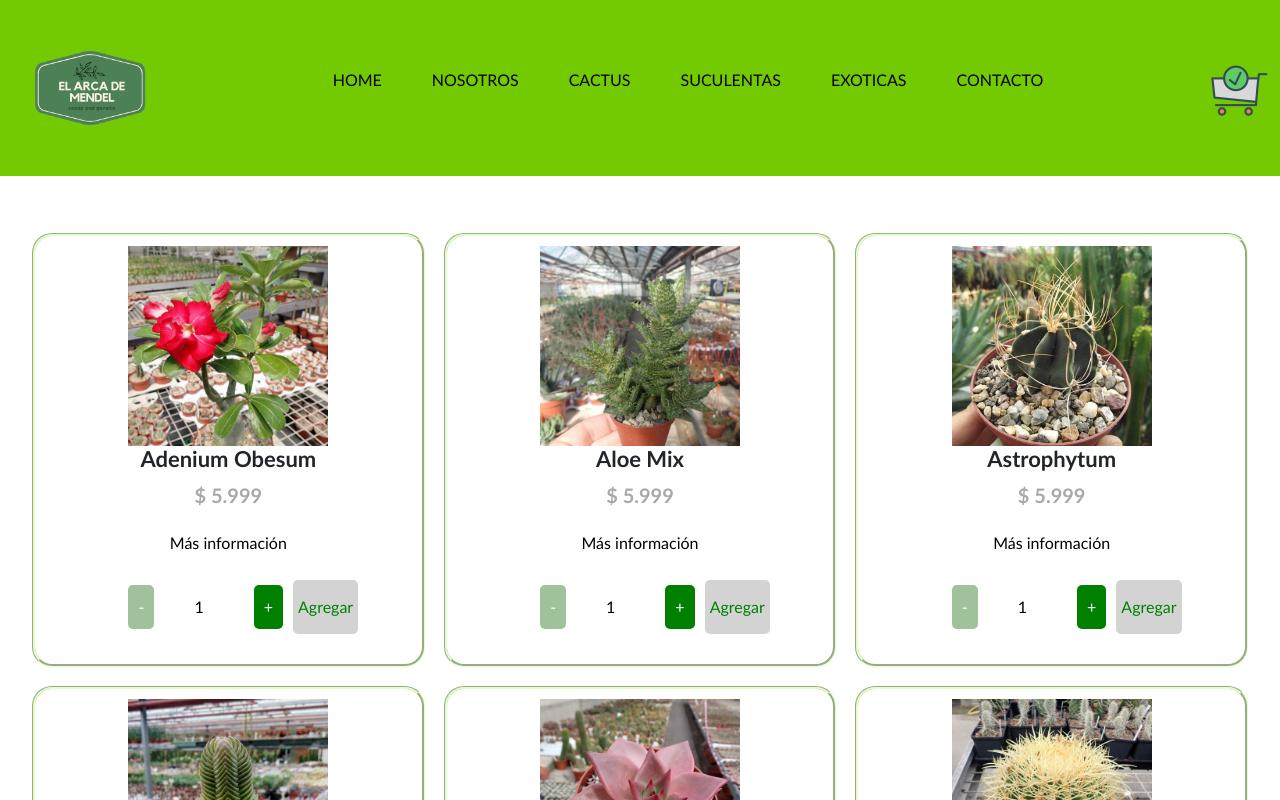
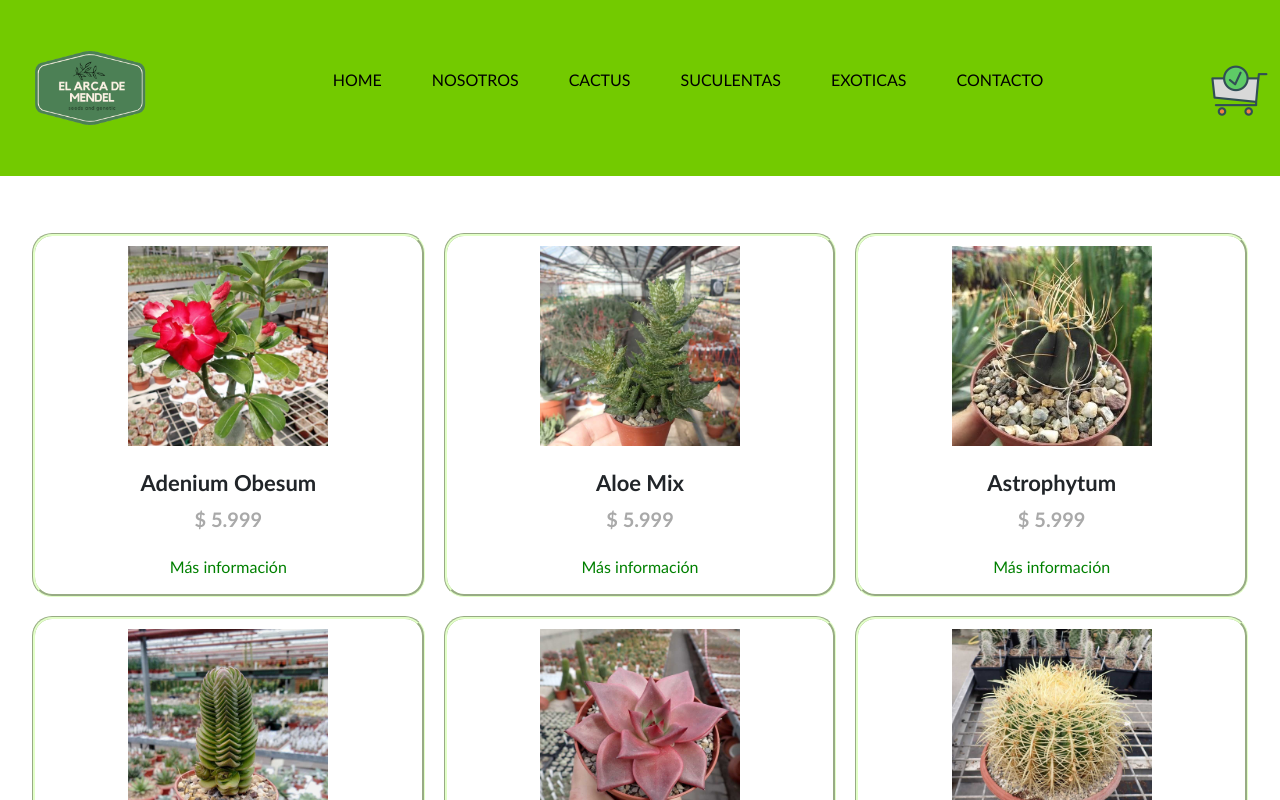
Before and after one commit to Alexzx396/El_Arca_de_Mendel_ReacJS, a React (Create React App) app: page / in a window 1280 px wide. Shown: the top 800 px of the page. Built offline with nearby package versions, Linux system fonts and the light colour scheme.

Commit message:
CartContext

```diff
--- a/src/App.js
+++ b/src/App.js
@@ -3,12 +3,13 @@ import NavBar from './components/NavBar/NavBar';
 import ItemListContainer from './components/ItemListContainer/ItemListContainer';
 import ItemDetailContainer from './components/ItemDetailContainer/ItemDetailContainer';
 import './App.css';
-import Footer from './components/Footer/Footer';
+import CartContextProvider from './components/CartContext/CartContext';
 
 
 function App() {
   return (
     <div className="App">
+      <CartContextProvider >
         <BrowserRouter>
          <NavBar/>
           <Switch>
@@ -19,7 +20,7 @@ function App() {
           <Route exact path="/producto/:productId" component={ItemDetailContainer}/>
         </Switch>
       </BrowserRouter>
-      {/* <Footer/> */}
+      </CartContextProvider>
     </div>
   );
 }
--- /dev/null
+++ b/src/components/CartContext/CartContext.jsx
@@ -0,0 +1,35 @@
+import {createContext, useState, useContext} from 'react'
+
+
+const CartContext = createContext()
+
+export const useCartContext = () => useContext(CartContext)
+
+
+const CartContextProvider = ({children}) => {
+    const [cartList, setCartList] = useState([])
+
+    function agregarAlCarrito(items) { // [...cartList,items]
+        setCartList([
+            ...cartList,
+            items
+        ])
+    }
+
+    const mostrarListado =()=>{
+        console.log(cartList)
+    }
+
+
+    return (
+        <CartContext.Provider value={{
+            cartList,
+            mostrarListado,
+            agregarAlCarrito
+        }}>
+        {children}
+        </CartContext.Provider>
+    )
+}
+
+export default CartContextProvider
--- a/src/components/Item/Item.css
+++ b/src/components/Item/Item.css
@@ -17,7 +17,7 @@
 }
 
 .product-buttom {
-    color:black;
+    color:green;
     background-color:white;
     border-style:none;
     padding:5px;
--- a/src/components/Item/Item.jsx
+++ b/src/components/Item/Item.jsx
@@ -1,16 +1,20 @@
 import {Link} from "react-router-dom"
-import ItemCount from '../ItemCount/ItemCount';
+// import ItemCount from '../ItemCount/ItemCount';
 import './Item.css';
 
 const Item = ({prod}) => {
 
     return (
             <div className="product-card" >
-                <Link to={`/producto/${prod.id}`}><img className="product-img" src={prod.pictureUrl} alt={prod.title}/></Link>
+                <div>
+                  <Link to={`/producto/${prod.id}`}><img className="product-img" src={prod.pictureUrl} alt={prod.title}/></Link>
+                </div>
+                <br />
                 <h5 className="product-title">{prod.title}</h5>
                 <p className="product-price">$ {prod.price}</p>
                 <Link to={`/producto/${prod.id}`}><button src={prod.description} className="product-buttom">Más información</button></Link>
-                <ItemCount initial={1} stock={prod.stock}/>
+                {/* <ItemCount initial={1} stock={prod.stock} /> */}
+
             </div>
     )
 }
--- a/src/components/ItemCount/ItemCount.css
+++ b/src/components/ItemCount/ItemCount.css
@@ -7,10 +7,10 @@
 .count-buttom {
     color:white;
     background-color:green;
-    border-radius:5px;
+    border-radius:50px;
     border-style:none;
     padding:10px;
-    margin:5px 10px 5px 30px;
+    margin:4px;
 }
 
 .count-buttom:disabled {
@@ -26,9 +26,11 @@
 .count-add {
     color:green;
     background-color:lightgray;
-    border-radius:5px;
+    border-radius:10px;
     border-style:none;
-    padding:5px;
+    padding:15px;
+    margin: 4px;
+
 }
 
 @media (max-width:480px) {
--- a/src/components/ItemCount/ItemCount.jsx
+++ b/src/components/ItemCount/ItemCount.jsx
@@ -1,24 +1,26 @@
-import { useState } from 'react';
+import { useState} from 'react';
 import './ItemCount.css';
-import { Link } from 'react-router-dom'
+import { Link} from 'react-router-dom'
 
 
-const ItemCount = ({initial, stock}) =>{
+const ItemCount = ({initial, stock, onAdd}) =>{
     const [count, setState] = useState(initial);
     const [cambiarBoton, setCambiarBoton] = useState(false)
 
-    const diminish = () => {
-        setState(count-1);
-    }
-    const increase = () => {
+    const handlerAdd=()=> {
         setState(count+1)
     }
 
-    const onAdd = () => {
-        alert(`Agregaste ${count} producto(s) a tu carrito`);
-        setState(initial);
-        setCambiarBoton(true);
-        console.log(count)
+    const handlerRm=()=> {
+        setState(count-1)
+    }
+
+    const handlerOnAdd = ()=> {
+        alert(`Agregaste ${count} producto(s) a tu carrito`)
+        onAdd(count)
+        setState(initial)
+        setCambiarBoton(true)
+
         // window.confirm('Agregado!')
 }
 
@@ -27,18 +29,26 @@ const ItemCount = ({initial, stock}) =>{
     return (
         <div className="count-container">
             <div className="count-selectors">
-                <button className="count-buttom"onClick={diminish} disabled={(count<=initial)
+                <button className="count-buttom" onClick={handlerRm} disabled={(count<=initial)
                 ? true : false}>-</button>
                 <div className="count-display">{count}</div>
-                <button className="count-buttom" onClick={increase} disabled={ (count>=stock)
+                <button className="count-buttom" onClick={handlerAdd} disabled={ (count>=stock)
                 ? true : false }>+</button>
 
-            {cambiarBoton ?
-                <Link to="/categoria/CartWidget">
-                    <button className="count-add"> Terminar Compra </button>
-                </Link> : <button className="count-add" onClick={onAdd}> Agregar </button>
 
-            }
+                <div className="count-container">
+                {cambiarBoton ?
+
+                    <div className="count-selectors">
+                        <Link to="/categoria/CartWidget">
+                            <button className="count-add" >Terminar</button>
+                        </Link>
+                        <Link to="/" >
+                            <button className="count-add" >Seguir</button>
+                        </Link>
+                    </div> : <button onClick={handlerOnAdd} className="count-add" > Agregar </button>
+                }
+                </div>
 
             </div>
         </div>
--- a/src/components/ItemDetail/ItemDetail.jsx
+++ b/src/components/ItemDetail/ItemDetail.jsx
@@ -1,12 +1,29 @@
+import {useState} from 'react'
+import {useCartContext} from '../CartContext/CartContext';
 import ItemCount from '../ItemCount/ItemCount';
 import './ItemDetail.css';
 
+
 const ItemDetail = ({detail}) => {
+    const [count, setCount] = useState(0)
+    const {cartList, mastrarListado, agregarAlCarrito} = useCartContext()
+    console.log(cartList, 'yo soy mostrar el listado');
+    console.log(mastrarListado, 'yo soy Agregar el listado');
+
+    const onAdd =(cant)=>{
+        setCount(cant)
+        agregarAlCarrito({detail, cantidad: cant})
+        console.log(cartList, 'yo soy CarList en funcion OnAdd')
+    }
+
 
     return (
+        <div>
             <div className="product-detail-card" >
+
                     <img className="product-detail-img" src={detail.pictureUrl} alt={detail.title}/>
                     <div>
+
                         <h1 className="product-detail-title">{detail.title}</h1>
                         <hr />
                         <p className="product-detail-price">$ {detail.price}</p>
@@ -15,15 +32,19 @@ const ItemDetail = ({detail}) => {
 
                     </div>
                     <div>
-                        <ItemCount initial={1} stock={detail.stock}/>
+                        <div>
+                          <ItemCount initial={1} stock={detail.stock} onAdd={onAdd}/>
+                        </div>
                         <button className="product-detail-stock" disabled>
                         {detail.stock} Unidades Disponibles </button>
-                        <h6 className="detail-title"> Medios de Pago</h6>
+                        <h6 className="detail-title"> Medios de Pago </h6>
 
                         <img
                         src={"/assets/mediosPago/medios-de-pago-chile.png"}
-					  alt="Medios de Pago" className="product-detail-img-mediospago"
-					/>
+                        alt="Medios de Pago" className="product-detail-img-mediospago" />
+
+                    </div>
+
             </div>
         </div>
     )
--- a/src/components/ItemDetailContainer/ItemDetailContainer.jsx
+++ b/src/components/ItemDetailContainer/ItemDetailContainer.jsx
@@ -20,6 +20,8 @@ const ItemDetailContainer = () => {
 
     },[productId])
 
+    console.log(detail, 'Soy el producto en el container')
+
     return (
             <div className="detail-container">
                 <ItemDetail detail={detail}/>
```
Also changed, not shown: src/components/CartContext/CartContext.css (added). Lines whose indentation alone changed are shown as unchanged.
